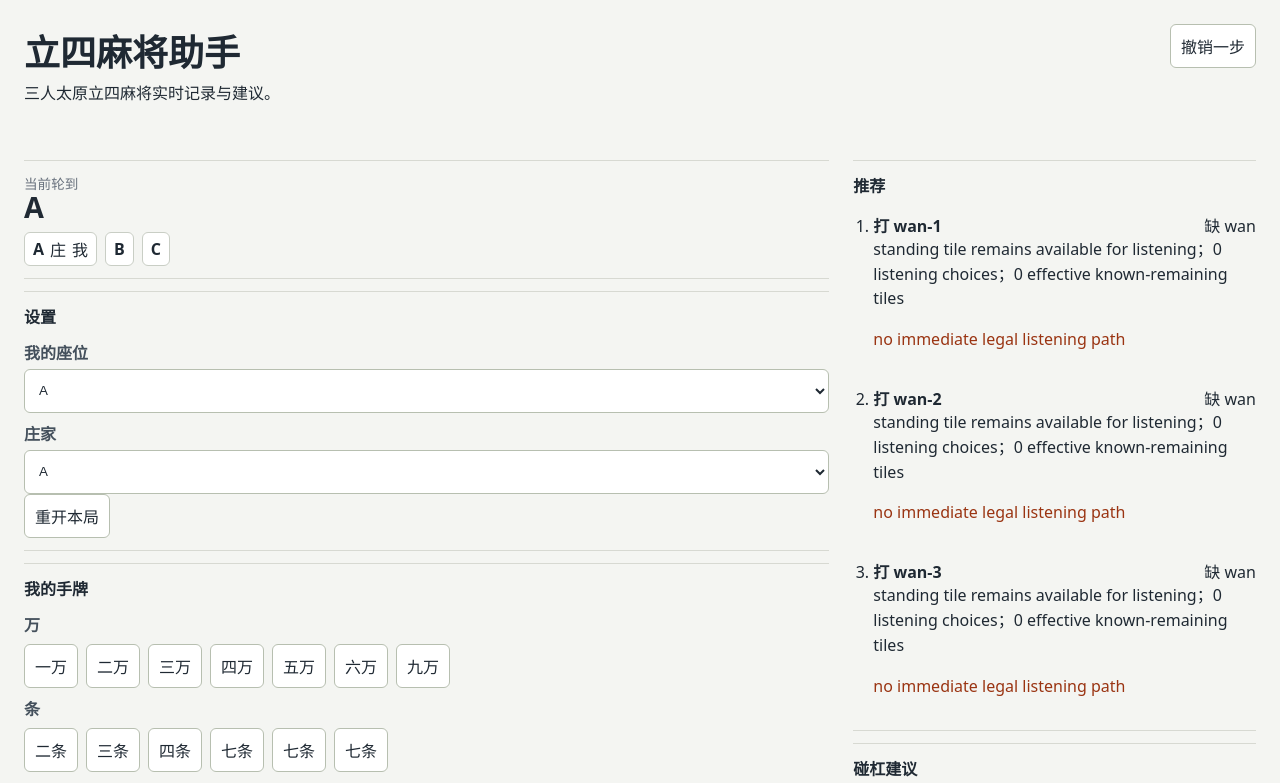
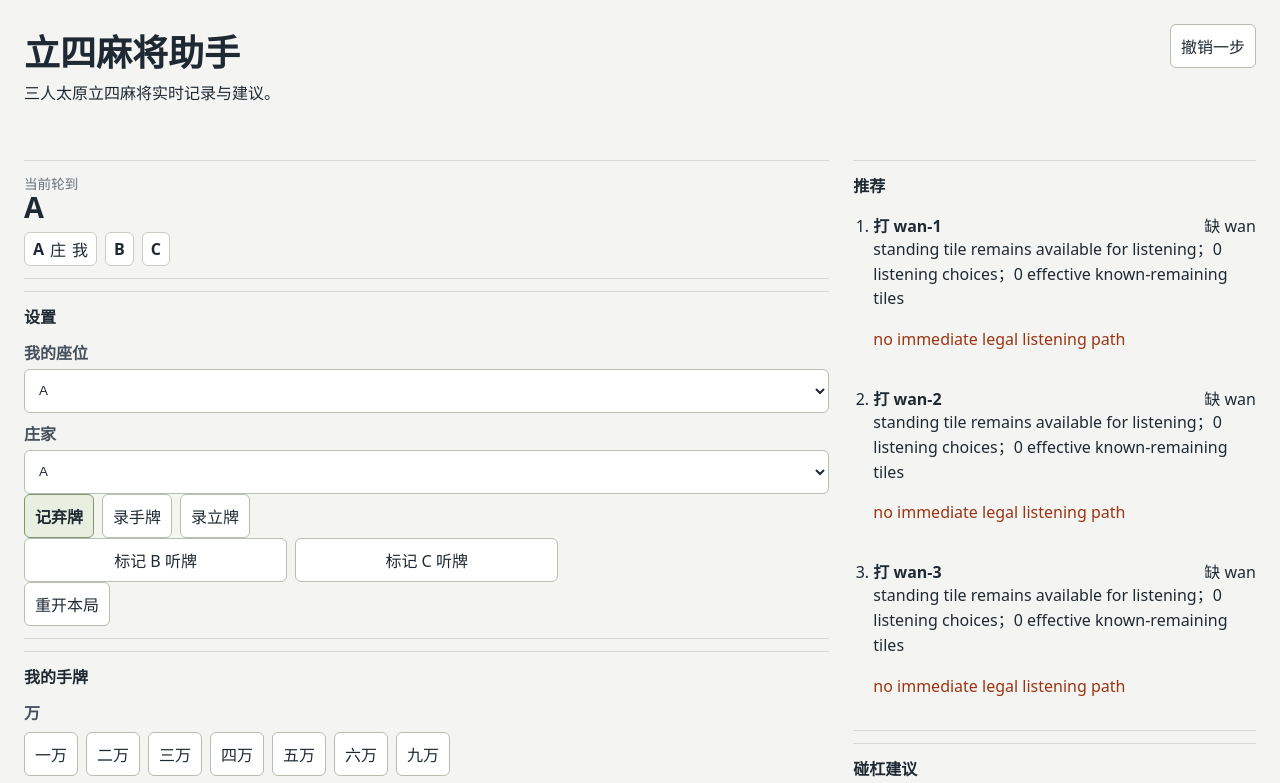
Before and after one commit to AllureCurtain/lisi-mahjong-assistant, a React (Vite) app: page / in a window 1280 px wide. Shown: the top 783 px of the page. Built offline with nearby package versions, Linux system fonts and the light colour scheme.

Commit message:
feat: add setup and settlement flows

```diff
--- a/src/App.tsx
+++ b/src/App.tsx
@@ -83,6 +83,7 @@ function gameReducer(game: GameState, action: UiAction): GameState {
 export default function App() {
   const [game, dispatch] = useReducer(gameReducer, undefined, loadInitialGame);
   const [message, setMessage] = useState('准备记录本局。');
+  const [tileEntryMode, setTileEntryMode] = useState<'discard' | 'hand' | 'standing'>('discard');
 
   useEffect(() => {
     window.localStorage.setItem(STORAGE_KEY, JSON.stringify(game));
@@ -147,6 +148,13 @@ export default function App() {
   }
 
   function handleTileSelect(tile: Tile) {
+    if (tileEntryMode === 'hand' || tileEntryMode === 'standing') {
+      applyUiAction(
+        { type: 'setup-user-tile', tile, standing: tileEntryMode === 'standing' },
+        tileEntryMode === 'standing' ? '已录入立牌。' : '已录入手牌。',
+      );
+      return;
+    }
     if (game.phase === 'waiting-user-draw') {
       applyUiAction({ type: 'user-draw', tile }, '已记录摸牌。');
       return;
@@ -192,7 +200,14 @@ export default function App() {
 
       <div className="primary-column">
         <PlayerStatus game={game} />
-        <SetupPanel game={game} onSeatChange={handleSeatChange} onReset={handleReset} />
+        <SetupPanel
+          game={game}
+          tileEntryMode={tileEntryMode}
+          onTileEntryModeChange={setTileEntryMode}
+          onSeatChange={handleSeatChange}
+          onMarkListening={(seat) => applyUiAction({ type: 'mark-listening', seat }, `已标记 ${seat} 听牌。`)}
+          onReset={handleReset}
+        />
         <HandView concealed={user.concealedTiles} standing={user.standingTiles} onTileSelect={handleTileSelect} />
         <ListeningPanel
           choices={listeningChoices}
--- a/src/index.css
+++ b/src/index.css
@@ -96,7 +96,8 @@ p {
 .player-chips,
 .reaction-strip,
 .hand-tiles,
-.river-tiles {
+.river-tiles,
+.segmented-control {
   display: flex;
   flex-wrap: wrap;
   gap: 8px;
@@ -139,6 +140,7 @@ p {
 .reaction-strip button,
 .secondary-action,
 .action-list button,
+.segmented-control button,
 select {
   min-height: 44px;
   border: 1px solid #b7bfb0;
@@ -157,8 +159,15 @@ select {
 .tile-button:active,
 .reaction-strip button:active,
 .secondary-action:active,
-.action-list button:active {
+.action-list button:active,
+.segmented-control button:active {
   transform: translateY(1px);
+}
+
+.segmented-control .is-active {
+  background: #e8eee0;
+  border-color: #7f966a;
+  font-weight: 700;
 }
 
 .tile-button-standing {
@@ -203,6 +212,10 @@ select {
 }
 
 .two-up {
+  grid-template-columns: repeat(2, minmax(0, 1fr));
+}
+
+.three-up {
   grid-template-columns: repeat(2, minmax(0, 1fr));
 }
 
@@ -278,6 +291,10 @@ select {
   .river-grid {
     grid-template-columns: repeat(3, minmax(0, 1fr));
   }
+
+  .three-up {
+    grid-template-columns: repeat(3, minmax(0, 1fr));
+  }
 }
 
 @media (min-width: 1120px) {
--- a/src/state/reducer.ts
+++ b/src/state/reducer.ts
@@ -19,6 +19,8 @@ import { canDeclareListeningByStandingDiscard, normalDiscardCandidates } from '.
 import { settleHand } from '../scoring/scoring';
 
 export type GameAction =
+  | { type: 'setup-user-tile'; tile: Tile; standing: boolean }
+  | { type: 'mark-listening'; seat: Seat }
   | { type: 'visible-discard'; tile: Tile }
   | { type: 'no-call' }
   | { type: 'pong'; caller: Seat }
@@ -127,9 +129,6 @@ export function recomputeKnownSeenCounts(game: GameState): TileCounts {
     for (const tile of user.concealedTiles) {
       counts = addCount(counts, tile, 1);
     }
-    for (const tile of user.standingTiles) {
-      counts = addCount(counts, tile, 1);
-    }
     if (user.faceDownListeningDiscard) {
       counts = addCount(counts, user.faceDownListeningDiscard, 1);
     }
@@ -213,6 +212,28 @@ export function applyAction(game: GameState, action: GameAction): GameState {
   const withHistory = pushHistory(game);
 
   switch (action.type) {
+    case 'setup-user-tile': {
+      const user = withHistory.players.find((player) => player.isUser);
+      if (!user) {
+        throw new Error('Game has no user player.');
+      }
+      const updated = updatePlayer(withHistory, user.seat, (player) => ({
+        ...player,
+        concealedTiles: [...player.concealedTiles, action.tile],
+        standingTiles: action.standing ? [...player.standingTiles, action.tile] : player.standingTiles,
+      }));
+      return finalizeState(updated);
+    }
+
+    case 'mark-listening': {
+      const updated = updatePlayer(withHistory, action.seat, (player) => ({
+        ...player,
+        hasDeclaredListening: true,
+        lockedAfterListening: player.isUser ? player.lockedAfterListening : false,
+      }));
+      return finalizeState(updated);
+    }
+
     case 'visible-discard': {
       const discarded = discardForCurrentActor(withHistory, action.tile);
       return finalizeState({
--- a/src/ui/SetupPanel.tsx
+++ b/src/ui/SetupPanel.tsx
@@ -2,11 +2,21 @@ import type { GameState, Seat } from '../domain';
 
 export interface SetupPanelProps {
   game: GameState;
+  tileEntryMode: 'discard' | 'hand' | 'standing';
+  onTileEntryModeChange: (mode: 'discard' | 'hand' | 'standing') => void;
   onSeatChange: (userSeat: Seat, dealerSeat: Seat) => void;
+  onMarkListening: (seat: Seat) => void;
   onReset: () => void;
 }
 
-export function SetupPanel({ game, onSeatChange, onReset }: SetupPanelProps) {
+export function SetupPanel({
+  game,
+  tileEntryMode,
+  onTileEntryModeChange,
+  onSeatChange,
+  onMarkListening,
+  onReset,
+}: SetupPanelProps) {
   const userSeat = game.players.find((player) => player.isUser)?.seat ?? 'A';
   const dealerSeat = game.players.find((player) => player.isDealer)?.seat ?? 'A';
 
@@ -37,6 +47,38 @@ export function SetupPanel({ game, onSeatChange, onReset }: SetupPanelProps) {
           </select>
         </label>
       </div>
+      <div className="segmented-control" aria-label="点牌模式">
+        <button
+          className={tileEntryMode === 'discard' ? 'is-active' : ''}
+          onClick={() => onTileEntryModeChange('discard')}
+          type="button"
+        >
+          记弃牌
+        </button>
+        <button
+          className={tileEntryMode === 'hand' ? 'is-active' : ''}
+          onClick={() => onTileEntryModeChange('hand')}
+          type="button"
+        >
+          录手牌
+        </button>
+        <button
+          className={tileEntryMode === 'standing' ? 'is-active' : ''}
+          onClick={() => onTileEntryModeChange('standing')}
+          type="button"
+        >
+          录立牌
+        </button>
+      </div>
+      <div className="action-list three-up">
+        {game.players
+          .filter((player) => !player.isUser)
+          .map((player) => (
+            <button key={player.seat} onClick={() => onMarkListening(player.seat)} type="button">
+              标记 {player.seat} 听牌
+            </button>
+          ))}
+      </div>
       <button className="secondary-action" onClick={onReset} type="button">
         重开本局
       </button>
```
Also changed, not shown: 2 other files (tests, documents, lock files or other folders).
